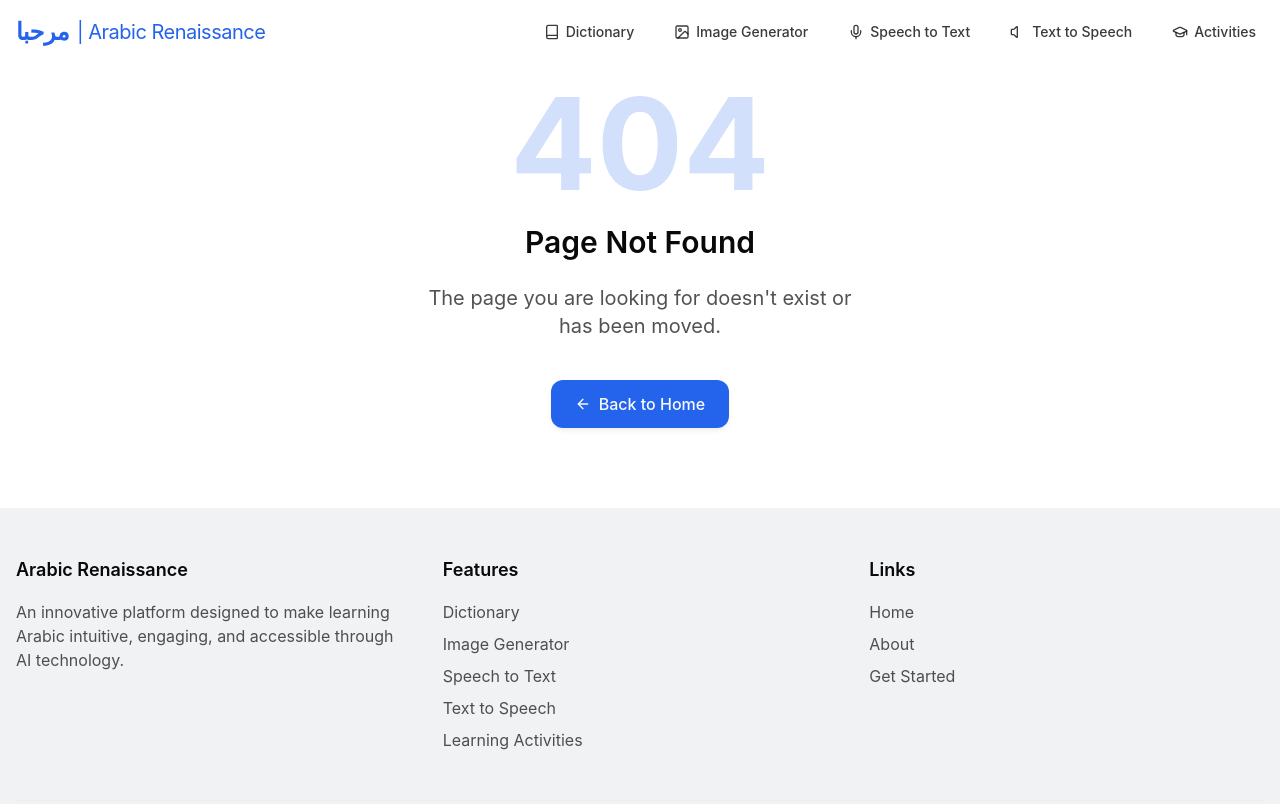
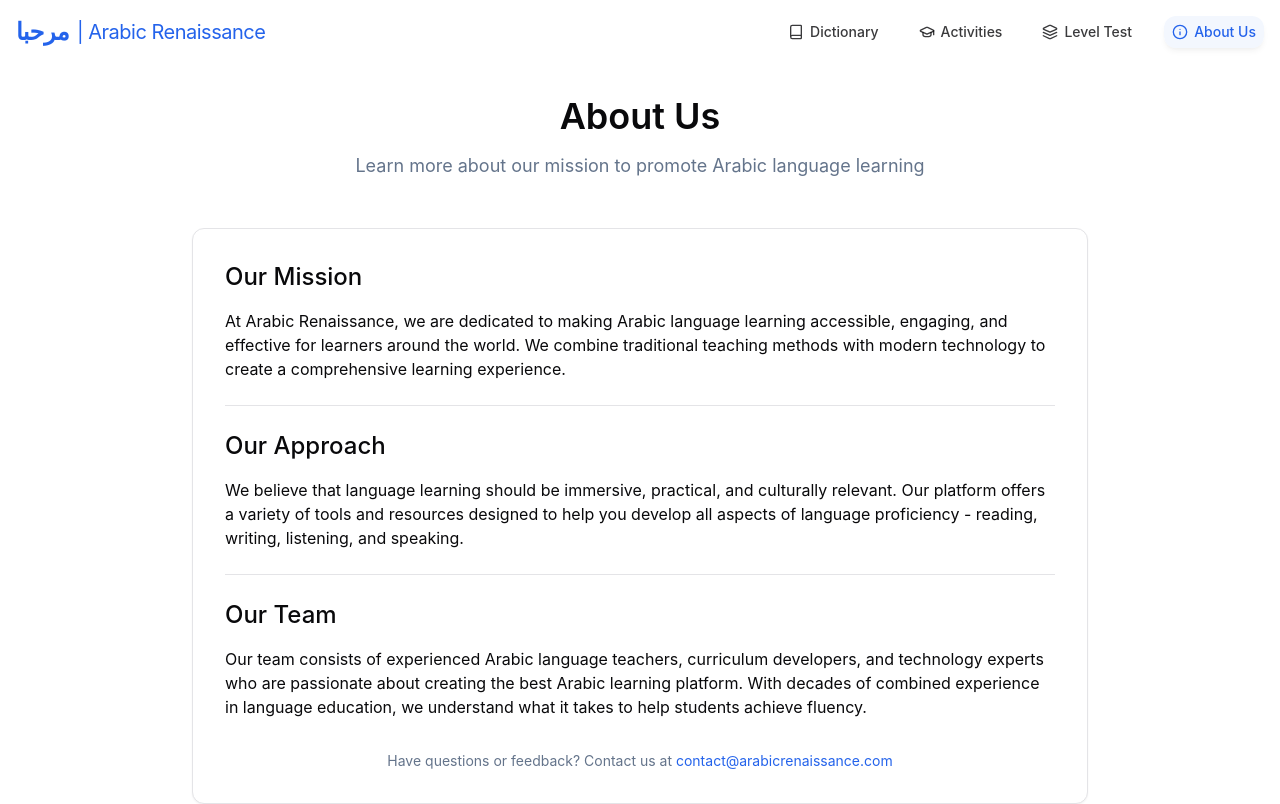
Before and after one commit to AhmedKhemissa/arabic-renaissance-platform, a React (Vite) app: page /about in a window 1280 px wide. Shown: the top 804 px of the page. Built offline with nearby package versions, Linux system fonts and the light colour scheme.

Commit message:
Update Navbar links
Update the navigation bar to include links for Dictionary, Activities, Level Test, and About Us.

```diff
--- a/src/App.tsx
+++ b/src/App.tsx
@@ -6,6 +6,9 @@ import { QueryClient, QueryClientProvider } from "@tanstack/react-query";
 import { BrowserRouter, Routes, Route } from "react-router-dom";
 import Index from "./pages/Index";
 import Dictionary from "./pages/Dictionary";
+import Activities from "./pages/Activities";
+import LevelTest from "./pages/LevelTest";
+import About from "./pages/About";
 import NotFound from "./pages/NotFound";
 
 const queryClient = new QueryClient();
@@ -19,6 +22,9 @@ const App = () => (
         <Routes>
           <Route path="/" element={<Index />} />
           <Route path="/dictionary" element={<Dictionary />} />
+          <Route path="/activities" element={<Activities />} />
+          <Route path="/level-test" element={<LevelTest />} />
+          <Route path="/about" element={<About />} />
           {/* ADD ALL CUSTOM ROUTES ABOVE THE CATCH-ALL "*" ROUTE */}
           <Route path="*" element={<NotFound />} />
         </Routes>
--- a/src/components/Navbar.tsx
+++ b/src/components/Navbar.tsx
@@ -1,6 +1,7 @@
+
 import React, { useState, useEffect } from 'react';
 import { Link, useLocation } from 'react-router-dom';
-import { Book, Image, Mic, Volume, GraduationCap, Menu, X } from 'lucide-react';
+import { Book, GraduationCap, Layers, Info, Menu, X } from 'lucide-react';
 
 const Navbar = () => {
   const [scrolled, setScrolled] = useState(false);
@@ -25,10 +26,9 @@ const Navbar = () => {
 
   const navLinks = [
     { name: "Dictionary", path: "/dictionary", icon: <Book className="w-4 h-4" /> },
-    { name: "Image Generator", path: "/image-generator", icon: <Image className="w-4 h-4" /> },
-    { name: "Speech to Text", path: "/speech-to-text", icon: <Mic className="w-4 h-4" /> },
-    { name: "Text to Speech", path: "/text-to-speech", icon: <Volume className="w-4 h-4" /> },
     { name: "Activities", path: "/activities", icon: <GraduationCap className="w-4 h-4" /> },
+    { name: "Level Test", path: "/level-test", icon: <Layers className="w-4 h-4" /> },
+    { name: "About Us", path: "/about", icon: <Info className="w-4 h-4" /> },
   ];
 
   return (
--- /dev/null
+++ b/src/pages/About.tsx
@@ -0,0 +1,64 @@
+
+import React from 'react';
+import Navbar from '../components/Navbar';
+import Footer from '../components/Footer';
+import { Separator } from '@/components/ui/separator';
+
+const About = () => {
+  return (
+    <div className="min-h-screen flex flex-col">
+      <Navbar />
+      <main className="flex-grow pt-24">
+        <div className="container mx-auto px-4">
+          <div className="max-w-4xl mx-auto">
+            <div className="text-center mb-12">
+              <h1 className="text-4xl font-semibold mb-4">About Us</h1>
+              <p className="text-lg text-muted-foreground">
+                Learn more about our mission to promote Arabic language learning
+              </p>
+            </div>
+
+            <div className="bg-card border rounded-xl p-8 shadow-sm">
+              <h2 className="text-2xl font-medium mb-4">Our Mission</h2>
+              <p className="mb-6">
+                At Arabic Renaissance, we are dedicated to making Arabic language learning
+                accessible, engaging, and effective for learners around the world. We combine
+                traditional teaching methods with modern technology to create a comprehensive
+                learning experience.
+              </p>
+
+              <Separator className="my-6" />
+
+              <h2 className="text-2xl font-medium mb-4">Our Approach</h2>
+              <p className="mb-6">
+                We believe that language learning should be immersive, practical, and culturally
+                relevant. Our platform offers a variety of tools and resources designed to help
+                you develop all aspects of language proficiency - reading, writing, listening,
+                and speaking.
+              </p>
+
+              <Separator className="my-6" />
+
+              <h2 className="text-2xl font-medium mb-4">Our Team</h2>
+              <p className="mb-6">
+                Our team consists of experienced Arabic language teachers, curriculum developers,
+                and technology experts who are passionate about creating the best Arabic learning
+                platform. With decades of combined experience in language education, we understand
+                what it takes to help students achieve fluency.
+              </p>
+
+              <div className="mt-8 text-center">
+                <p className="text-sm text-muted-foreground">
+                  Have questions or feedback? Contact us at <a href="mailto:contact@arabicrenaissance.com" className="text-primary hover:underline">contact@arabicrenaissance.com</a>
+                </p>
+              </div>
+            </div>
+          </div>
+        </div>
+      </main>
+      <Footer />
+    </div>
+  );
+};
+
+export default About;
--- /dev/null
+++ b/src/pages/Activities.tsx
@@ -0,0 +1,64 @@
+
+import React, { useEffect } from 'react';
+import Navbar from '../components/Navbar';
+import Footer from '../components/Footer';
+
+const Activities = () => {
+  useEffect(() => {
+    // Apply animations to elements with class 'activity-card'
+    const activityCards = document.querySelectorAll('.activity-card');
+    activityCards.forEach((card, index) => {
+      const element = card as HTMLElement;
+      element.style.opacity = '0';
+      element.style.transform = 'translateY(20px)';
+      element.style.transition = 'opacity 0.4s ease-out, transform 0.4s ease-out';
+
+      setTimeout(() => {
+        element.style.opacity = '1';
+        element.style.transform = 'translateY(0)';
+      }, 300 + (index * 100));
+    });
+  }, []);
+
+  return (
+    <div className="min-h-screen flex flex-col">
+      <Navbar />
+      <main className="flex-grow pt-24">
+        <div className="container mx-auto px-4">
+          <div className="max-w-4xl mx-auto">
+            <div className="text-center mb-12">
+              <h1 className="text-4xl font-semibold mb-4">Arabic Learning Activities</h1>
+              <p className="text-lg text-muted-foreground">
+                Enhance your Arabic language skills with our interactive activities
+              </p>
+            </div>
+
+            <div className="grid grid-cols-1 md:grid-cols-2 lg:grid-cols-3 gap-6 mt-12">
+              {/* Activity Cards */}
+              <div className="activity-card bg-card border rounded-xl p-6 shadow-sm hover:shadow-md transition-all">
+                <h3 className="text-xl font-medium mb-2">Vocabulary Practice</h3>
+                <p className="text-muted-foreground mb-4">Master essential Arabic vocabulary through interactive exercises</p>
+                <button className="text-primary hover:underline">Start Activity</button>
+              </div>
+
+              <div className="activity-card bg-card border rounded-xl p-6 shadow-sm hover:shadow-md transition-all">
+                <h3 className="text-xl font-medium mb-2">Grammar Exercises</h3>
+                <p className="text-muted-foreground mb-4">Strengthen your understanding of Arabic grammar rules</p>
+                <button className="text-primary hover:underline">Start Activity</button>
+              </div>
+
+              <div className="activity-card bg-card border rounded-xl p-6 shadow-sm hover:shadow-md transition-all">
+                <h3 className="text-xl font-medium mb-2">Reading Comprehension</h3>
+                <p className="text-muted-foreground mb-4">Improve your reading skills with short Arabic texts</p>
+                <button className="text-primary hover:underline">Start Activity</button>
+              </div>
+            </div>
+          </div>
+        </div>
+      </main>
+      <Footer />
+    </div>
+  );
+};
+
+export default Activities;
--- /dev/null
+++ b/src/pages/LevelTest.tsx
@@ -0,0 +1,58 @@
+
+import React from 'react';
+import Navbar from '../components/Navbar';
+import Footer from '../components/Footer';
+import { Button } from '@/components/ui/button';
+import { Separator } from '@/components/ui/separator';
+
+const LevelTest = () => {
+  return (
+    <div className="min-h-screen flex flex-col">
+      <Navbar />
+      <main className="flex-grow pt-24">
+        <div className="container mx-auto px-4">
+          <div className="max-w-4xl mx-auto">
+            <div className="text-center mb-12">
+              <h1 className="text-4xl font-semibold mb-4">Arabic Level Test</h1>
+              <p className="text-lg text-muted-foreground">
+                Discover your current Arabic proficiency level with our comprehensive assessment
+              </p>
+            </div>
+
+            <div className="bg-card border rounded-xl p-8 shadow-sm">
+              <h2 className="text-2xl font-medium mb-4">About the Test</h2>
+              <p className="mb-6">
+                Our Arabic level assessment will evaluate your skills in reading, writing,
+                vocabulary, and grammar. The test takes approximately 20-30 minutes to complete.
+              </p>
+
+              <Separator className="my-6" />
+
+              <div className="space-y-4">
+                <h3 className="text-xl font-medium">What to Expect:</h3>
+                <ul className="list-disc pl-5 space-y-2">
+                  <li>Multiple-choice questions</li>
+                  <li>Short reading passages</li>
+                  <li>Grammar exercises</li>
+                  <li>Vocabulary assessment</li>
+                </ul>
+              </div>
+
+              <div className="mt-8 text-center">
+                <Button size="lg">
+                  Start Assessment
+                </Button>
+                <p className="text-sm text-muted-foreground mt-4">
+                  You'll receive your results immediately after completion
+                </p>
+              </div>
+            </div>
+          </div>
+        </div>
+      </main>
+      <Footer />
+    </div>
+  );
+};
+
+export default LevelTest;
```
